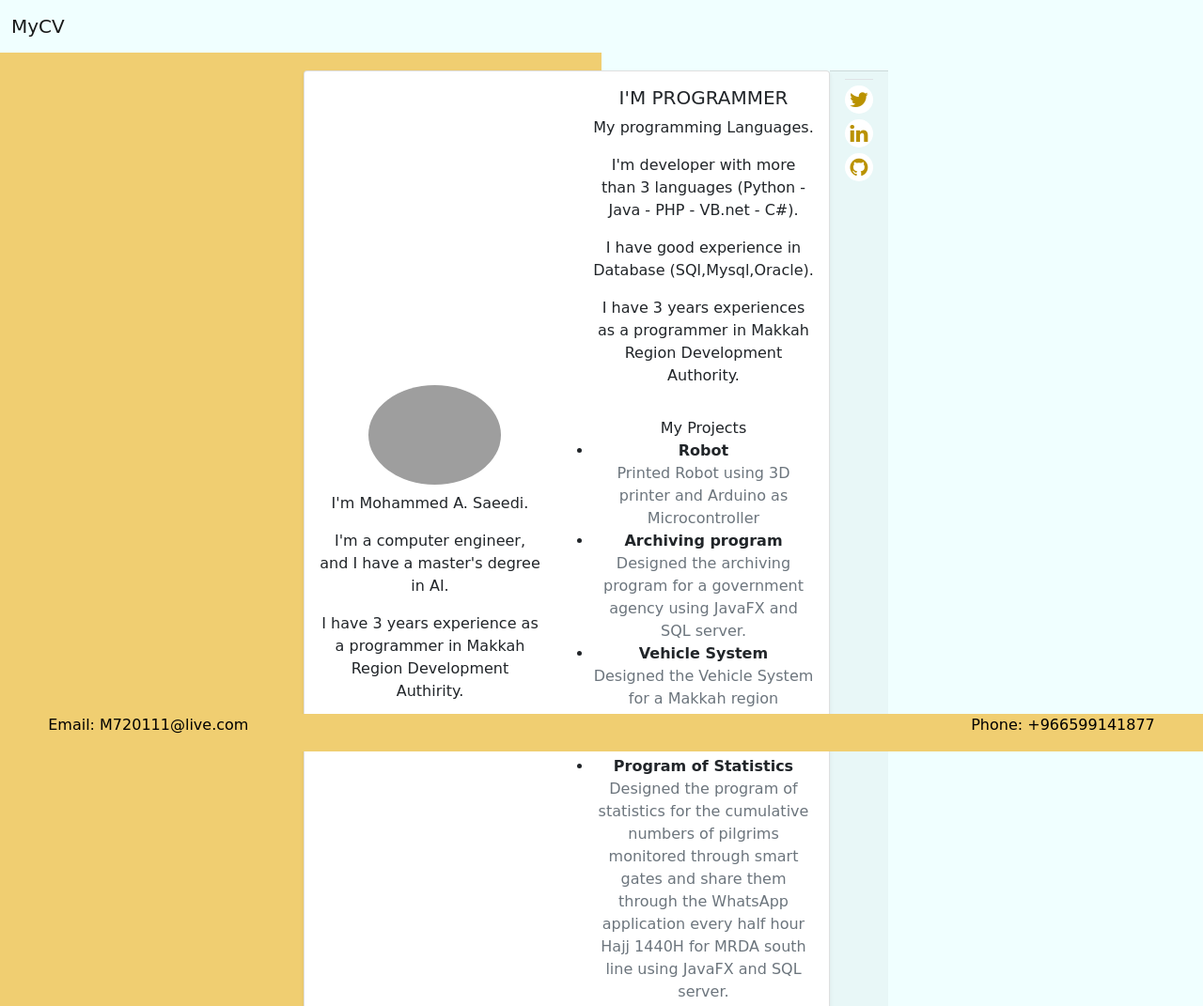
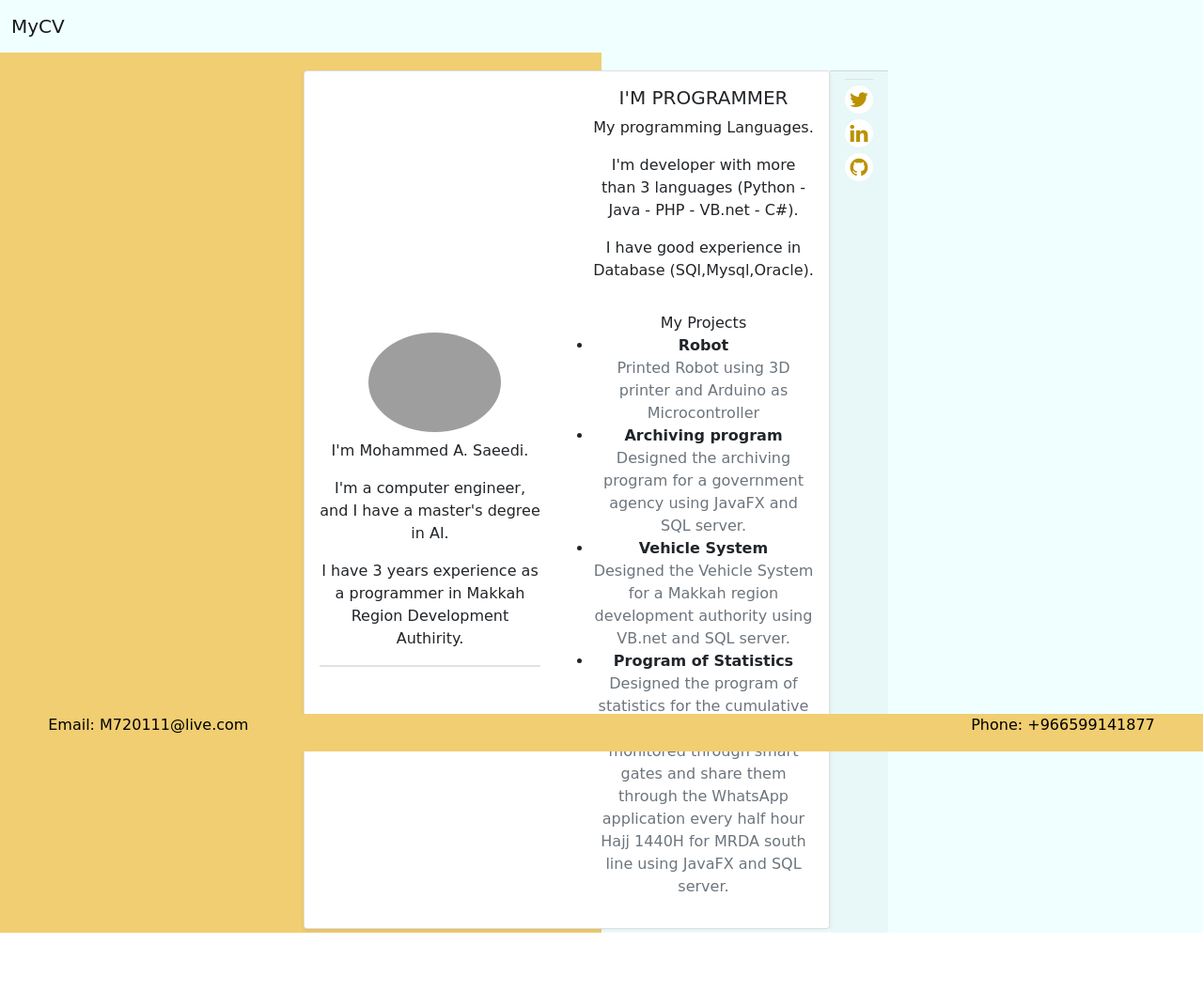
Before and after one commit to mohammidsaeedi/mohammidsaeedi.github.io, a plain HTML site: page index.html in a window 1280 px wide. Shown: the top 1071 px of the page at 94% size. After the commit the page ends 993 px from the top, so only its background shows below. Drawn offline with nearby package versions, Linux system fonts and the light colour scheme; grey boxes are pictures that could not be loaded.

Commit message:
Update index.html

```diff
--- a/index.html
+++ b/index.html
@@ -47,7 +47,7 @@
                             <p class="text">My programming Languages.</p>
                             <p class="text">I'm developer with more than 3 languages (Python - Java - PHP - VB.net - C#).</p>
                             <p class="text">I have good experience in Database (SQl,Mysql,Oracle).</p>
-                            <p class="text">I have 3 years experiences as a programmer in Makkah Region Development Authority.</p>
+
                             <p class="text">
                                 <ul class="list-group list-group-flush">My Projects
                                 <li class=""><b>Robot</b> <div class="text-muted">Printed Robot using 3D printer and Arduino as Microcontroller</div></li>
```
